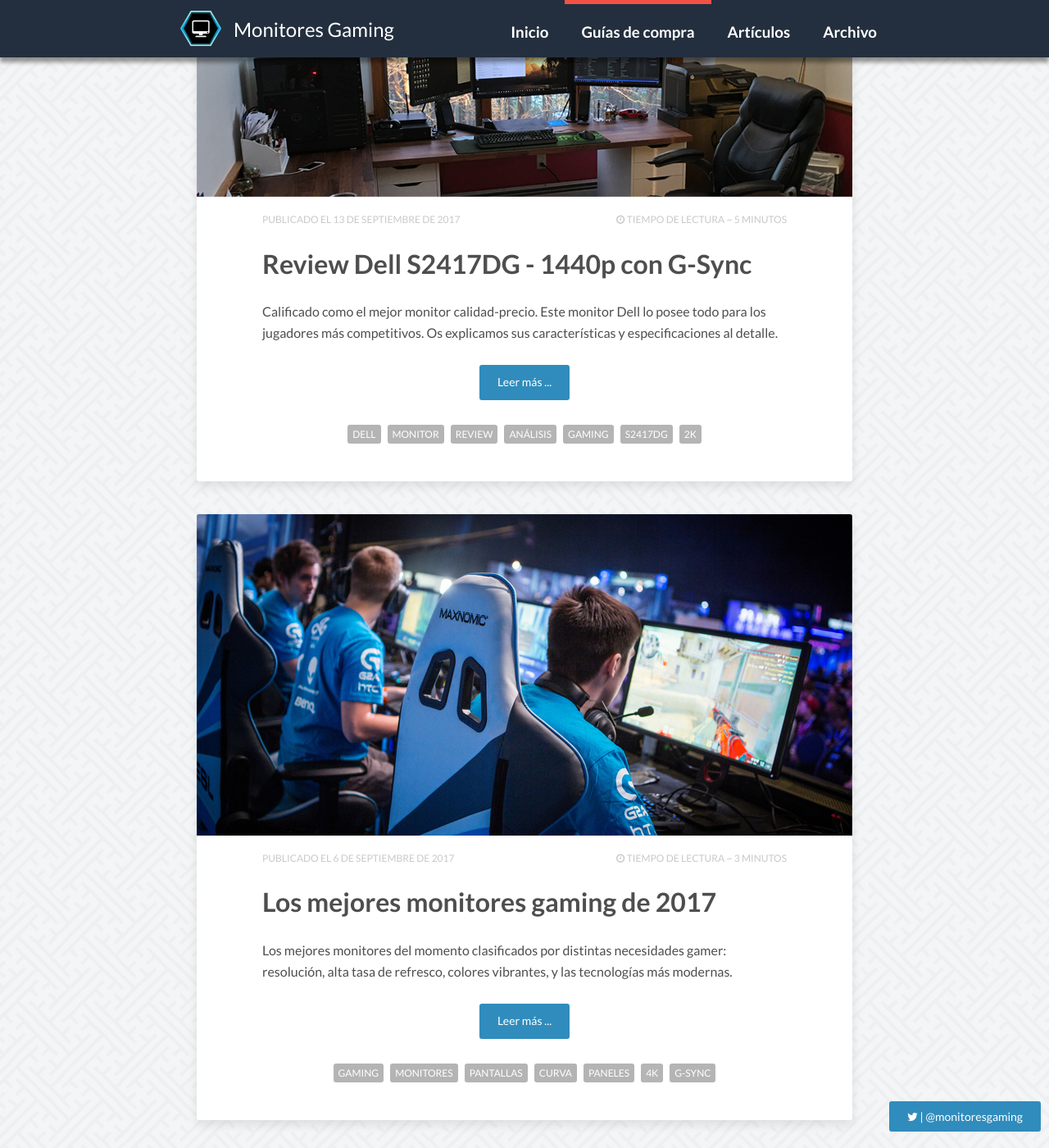
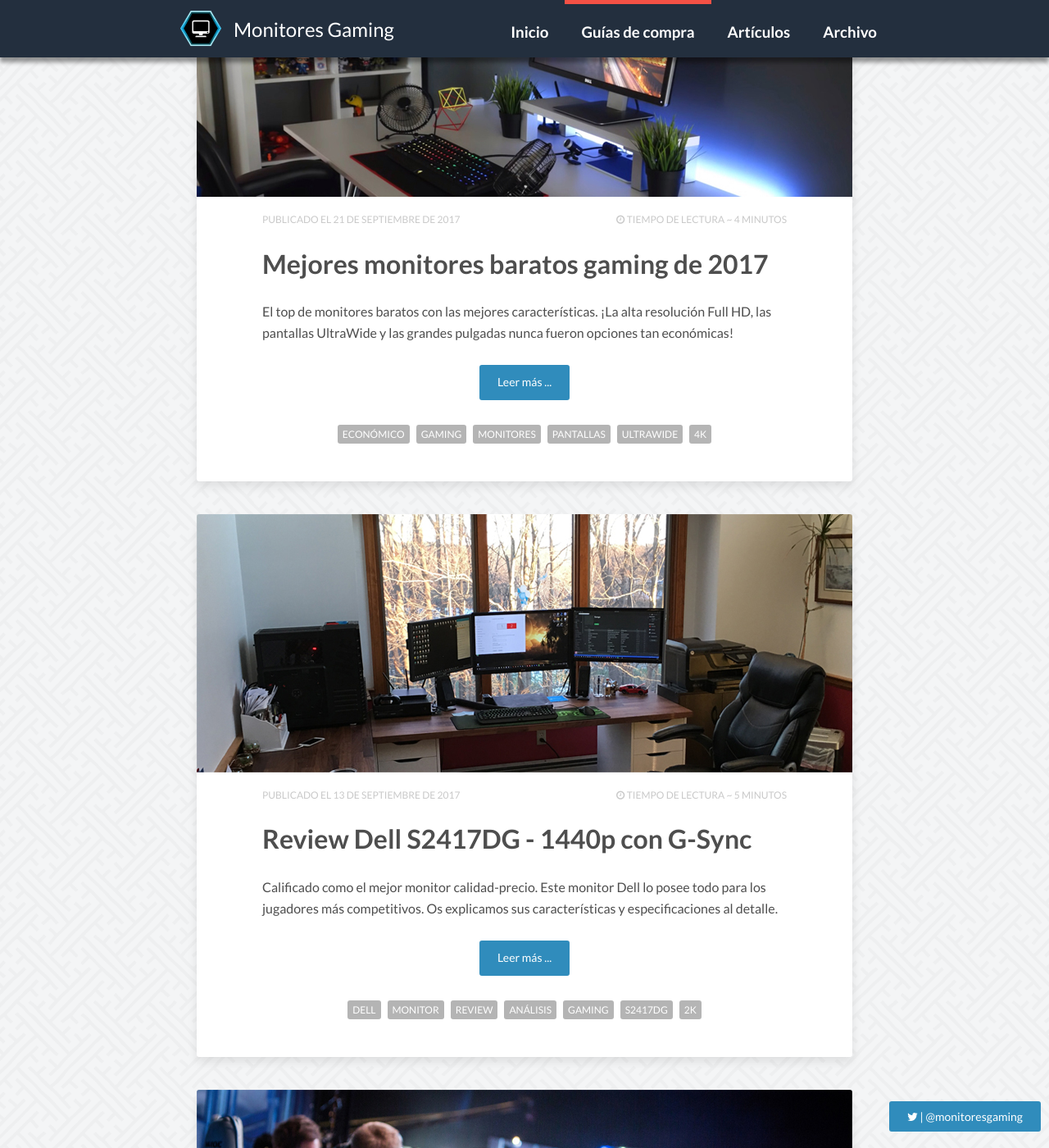
Before and after one commit to Losazul/losazul.github.io, a Jekyll site: the page built from guias-de-compra.html, in a window 1280 px wide and 1400 px high, scrolled down 415 px. Shown: the whole window at 82% size. Built offline with Jekyll 4.4.1, drawn with Linux system fonts in a browser that asks for light colours; nearby versions of some CDN libraries; comment, search, counter and statistics services are not loaded.

Commit message:
mnoitores gaming baratos

```diff
--- /dev/null
+++ b/_posts/2017-09-22-mejores-monitores-gaming-baratos.md
@@ -0,0 +1,87 @@
+---
+layout: post
+title:  "Mejores monitores baratos gaming de 2017"
+date:   2017-09-22 00:01:55 +0200
+excerpt: El top de monitores baratos con las mejores características. ¡La alta resolución Full HD, las pantallas UltraWide y las grandes pulgadas nunca fueron opciones tan económicas!
+description: El top de monitores baratos enfocados a gaming, con las mejores características. ¡La alta resolución y las grandes pulgadas nunca fueron tan económicas!
+categories: guias-de-compra
+image:
+    feature: /monitores-baratos.jpg
+tags: [económico, gaming, monitores, pantallas, ultrawide, 4K]
+---
+<!--more-->
+<!-- more -->
+Si ests buscando un **monitor barato** para **gaming**, estás de suerte. Es **más fácil** y **barato que nunca** comprar un **excelente** monitor **1080p HD** o **4K UHD**. Para ayudarte a elegir el producto perfecto, hemos investigado más de 30 nuevos monitores y **hemos elegido los 4 mejores**. ¡Vamos a ello!
+
+<img src="/images/pictures/monitores-sin-precedentes.jpg">
+<br /><br />
+<i>Si quieres más sobre como elegir un monitor gaming, echa un vistazo **<a href="/guias-de-compra/guia-para-elegir-que-monitor-comprar-en-2017/"><font color="#1a0dab">este artículo</font></a>**.</i>
+
+## Reseñas de Monitores Gaming  y Guía de compra de 2017
+Es fácil verse colapsado por la **increible cifra de monitores disponibles** en el mercado. Cientos de ellos compiten por llamar tu atención, y **saber cuál elegir puede ser un proceso difícil**. Pero no te preocupes, **estamos aquí para ayudarte**. Así que sin más dilación, aquí están los **mejores monitores baratos** en **gaming**.
+<br /><br />
+
+<!--  LG UltraWide UM58 -->
+
+**<font size="5" color="black">LG UltraWide UM58 </font>**<br />
+<i><font color="grey" size="3">1080p | 25" | 5M:1 | 5 ms | x2 HDMI  </font></i>
+<div id="container">
+    <div id="floated"><img class="wrap" src="/images/pictures/lg-ultrawide-um57-25um57.jpg">
+</div>
+    Los monitores baratos <b>nunca serán mejores</b> que el <b>nuevo LG UltraWide UM58</b>. Ofrece todo lo que necesitas para gaming de alto nivel, ¡y por un <b>excelente precio</b>! Caracterizado por su <b>increible</b> e <b>impresionante </b> relación de aspecto <b>21:9</b> que hace que los juegos y las películas sean <b>más reales que nunca</b>, es el <b>monitor perfecto</b> para la nueva generación gaming. Con una <b>brillante claridad</b> y <b>amplia gama de colores</b>, el monitor destaca frente a los demás por cualquier lado que lo mires.
+</div>
+El <b>estabilizador de negros LG</b> ilumina las zonas oscuras, por lo que verás más mientras juegas. Además incluye un panel con tecnología <b>In-Plane Switching (IPS)</b> que <b>mejora trepidantemente la acción</b> en la pantalla de cristal líquido. Si estás buscando la <b>experiencia de juego definitiva</b>, el monitor <b>LG Ultrawide UM58</b> <b>encaja en cualquier presupuesto</b> gracias a su increible tecnología y gama de color dinámica. Este monitor es uno de los <b>mejores monitores gaming económicos que hayamos visto</b>, y debe ser <b>el primero</b> en nuestra lista.
+<br /><a href="http://amzn.to/2jMGABM" target="_blank" class="btn-infor"><font size="4">Más info</font></a><a href="http://amzn.to/2jMGABM" target="_blank" class="btn-ama"><font size="4">Comprar en Amazon</font></a>
+<br />
+<b>✳</b><i> Si necesitas un monitor de 29 pulgadas, recomendamos su hermano **<a href="http://amzn.to/2fdYp7I" target="_blank"><font color="#1a0dab">
+LG 29UM58-P</font></a>**.</i>
+<br />
+<br />
+<br />
+<!---Samsung U28E590D -->
+**<font size="5" color="black">Samsung U28E590D</font>**<br />
+<i><font color="grey" size="3">4K UHD | 28" | 1B : 1 | 1 ms | x1 HDM</font></i>
+<div id="container">
+    <div id="floated"><img class="wrap" src="/images/pictures/samsung-u28e590d.jpg" href="http://amzn.to/2hn8kZB">
+</div>
+     El <b>Samsung U28E590</b> ofrece un único <b>todo-en-uno</b> con protección frente al efecto flicker y con el nuevo modo <b>Eye Saver de Samsung</b>, produciendo una <b>bella imagen</b> en un <b>alucinante 4K UHD</b>. Este monitor combina perfectamente <b>diseño de alta calidad</b> y <b>precio económico</b>. La calidad de imagen lo convierte en <b>uno de los mejores moniyores gaming</b>, gracias a sus <b>8 millones de píxeles</b> para un realismo increible.
+</div>
+Por su precio, es actualmente <b>la opción 4K más inteligente que puedas elegir</b>. Por si todo esto fuera poco, el monitor es compatible con <b>AMD FreeSync</b> y posee el <b>tiempo de respuesta más rápido posible: 1 ms</b>. El nuevo Samsung <b>U28E590D</b> nos ofrece una <b>sobresaliente calidad de imagen </b>e inigualable <b>resolución 4K UHD</b>. Es un <b>sueño de monitor</b> que ofrece un diseño impecable, y <b>durará en su posición del ranking durante varios años</b>.<br />
+<a href="http://amzn.to/2hn8kZB" target="_blank" class="btn-infor"><font size="4">Más info</font></a><a href="http://amzn.to/2hn8kZB" target="_blank" class="btn-ama"><font size="4">Comprar en Amazon</font></a>
+<br />
+<br />
+<br />
+<!--- BenQ ZOWIE RL2455  -->
+**<font size="5" color="black">BenQ ZOWIE RL2455</font>**<br />
+<i><font color="grey" size="3">1080p | 24" | 12M : 1 | 1 ms | 6 conexiones</font></i>
+<div id="container">
+    <div id="floated"><img class="wrap" src="/images/pictures/benq-zowie-rl2455.jpg">
+</div>
+    El monitor <b>BenQ RL2455</b> ofrece un <b>rendimiento increible</b> gracias a su <b> tiempo de respuesta de un milisegundo</b>. Cuenta con una <b>resolución 1080p HD</b>, y además incorpora un <b>Black eQualizer</b> para generar claridad visual en zonas oscuras, una característica que <b>cualquier gamer serio buscará</b> en un monitor gaming barato. La <b>tecnología Flicker Free</b> nos garatinza reducir el cansancio visual durante las sesiones de juego, y el monitor se <b>ajustará automáticamente</b> para un <b>uso óptimo</b>.
+</div> El <b>BenQ ZOWIE RL2455</b> es la <b>elección gaming perfecta</b> gracias a su magnífica calidad de imagen y a su claridad visual de alto nivel.<br />
+<a href="http://amzn.to/2ffe9aN" target="_blank" class="btn-infor"><font size="4">Más info</font></a><a href="http://amzn.to/2ffe9aN" target="_blank" class="btn-ama"><font size="4">Comprar en Amazon</font></a>
+<br />
+<br />
+<br />
+<!--- DELL SE2416H -->
+**<font size="5" color="black">Dell S Series SE2416H</font>**<br />
+<i><font color="grey" size="3">1080p | 23.8" | 8M : 1 | 6 ms | x2 conexiones </font></i>
+<div id="container">
+    <div id="floated"><img class="wrap" src="/images/pictures/dell-se2416h.jpg">
+</div>
+    Con su aspecto <b>ultra-plano</b> y su acabado negro clásico, el Dell SE2416H ofrece gran calidad de color a la que la mayoría de los demás monitores baratos no llegan. Su estilosa fabricación ofrece colores vibrantes desde cualquier ángulo, por lo que puedes disfrutar de los negros profundos y de los blancos brillantes con los que los monitores competentes no pueden competir.
+</div>
+Con su tecnología Dell PowerNap que reduce el brillo de la pantalla cuando no está en uso, es también el monitor de ahorro energético perfecto - con lo que ahorrarás dinero automaticamente. El Dell SE2416H ofrece una excelente calidad de imagen con un contraste de color insuperable.<br />
+<a href="http://amzn.to/2fdFMAI" target="_blank" class="btn-infor"><font size="4">Más info</font></a><a href="http://amzn.to/2fdFMAI" target="_blank" class="btn-ama"><font size="4">Comprar en Amazon</font></a>
+<br />
+<br />
+<br />
+<!--- ASUS MG24UQ -->
+**<font size="5" color="black">ASUS MG24UQ</font>**<br />
+<i><font color="grey" size="3">4K UHD | 23.6" | 100M : 1 | 1 ms | 3x HDMI </font></i>
+<div id="container">
+    <div id="floated"><img class="wrap" src="/images/pictures/asus-mg24uq.jpg">
+</div>
+    Con una <b>brillante</b> y <b>vigorosa resolución 4K UHD</b> y la tecnología <b>ASUS Flicker Free</b>, el <b>MG24UQ</b> es un monitor excelente <b>diseñado al detalle para un gamer serio</b>. El panel <b>IPS</b> y la <b>tecnología AdaptiveSync</b> nos aseguran una <b>brillante y leal calidad de imagen</b>, además de <b>fantásticos colores</b>. También incorpora un <b>joystick OSD</b> que nos entrega la habilidad de cambiar fácilmente los ajustes al vuelo. El monitor <b>se inclina, rota y gira</b> para ofrecer cómodos ángulos de visión, y <b>se puede instalar fácilmente en la pared</b>. Este modelo <b>tiene todo lo que necesitas de un monitor del TOP Gaming 4K</b>. Ofrece tanto una <b>magnífica pantalla</b> como las <b>últimas tecnologías ASUS</b>.
+</div>
+<a href="http://amzn.to/2fdFMAI" target="_blank" class="btn-infor"><font size="4">Más info</font></a><a href="http://amzn.to/2fdFMAI" target="_blank" class="btn-ama"><font size="4">Comprar en Amazon</font></a>
```
Also changed, not shown: 404.md (+2 -2 lines), images/monitores-baratos.jpg (added), images/pictures/asus-mg24uq.jpg (added), images/pictures/benq-zowie-rl2455.jpg (added), images/pictures/dell-se2416h.jpg (added), images/pictures/lg-ultrawide-um57-25um57.jpg (added), images/pictures/monitores-sin-precedentes.jpg (added), images/pictures/samsung-u28e590d.jpg (added), 4 other files.
